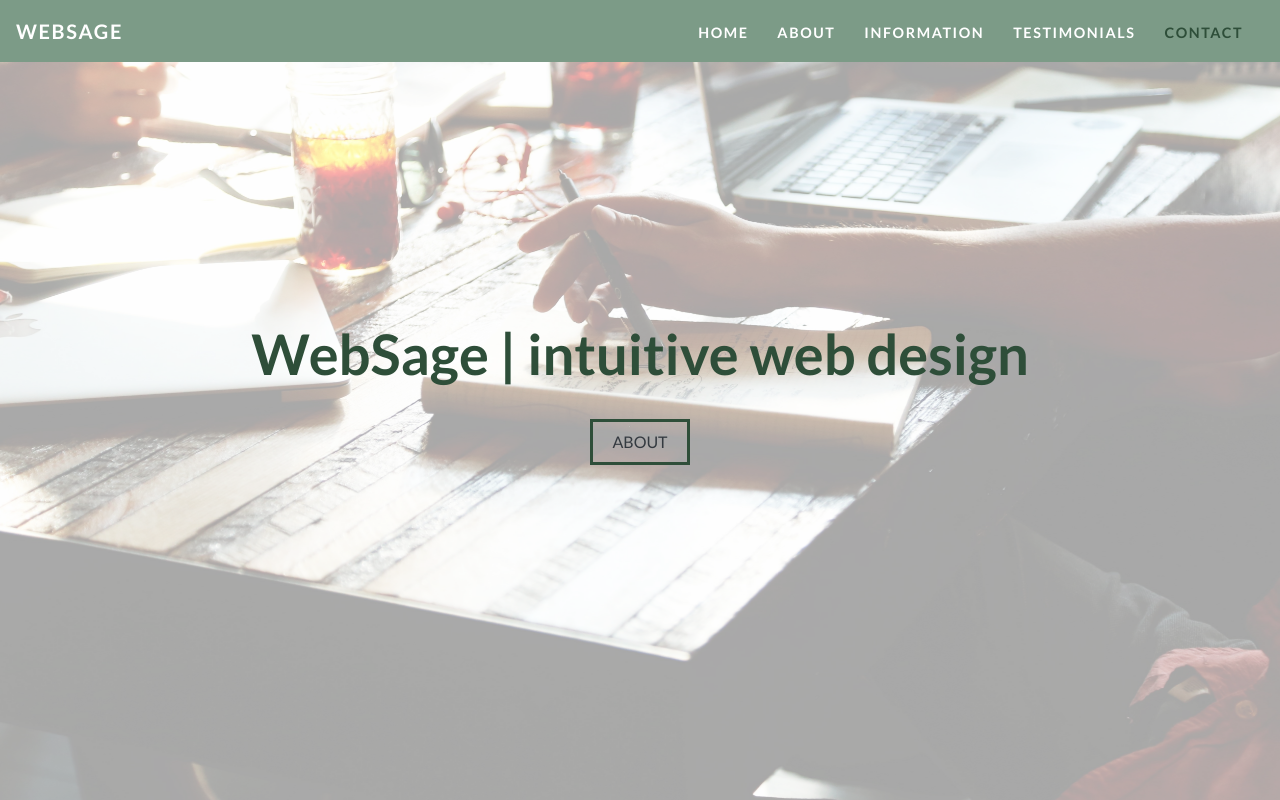
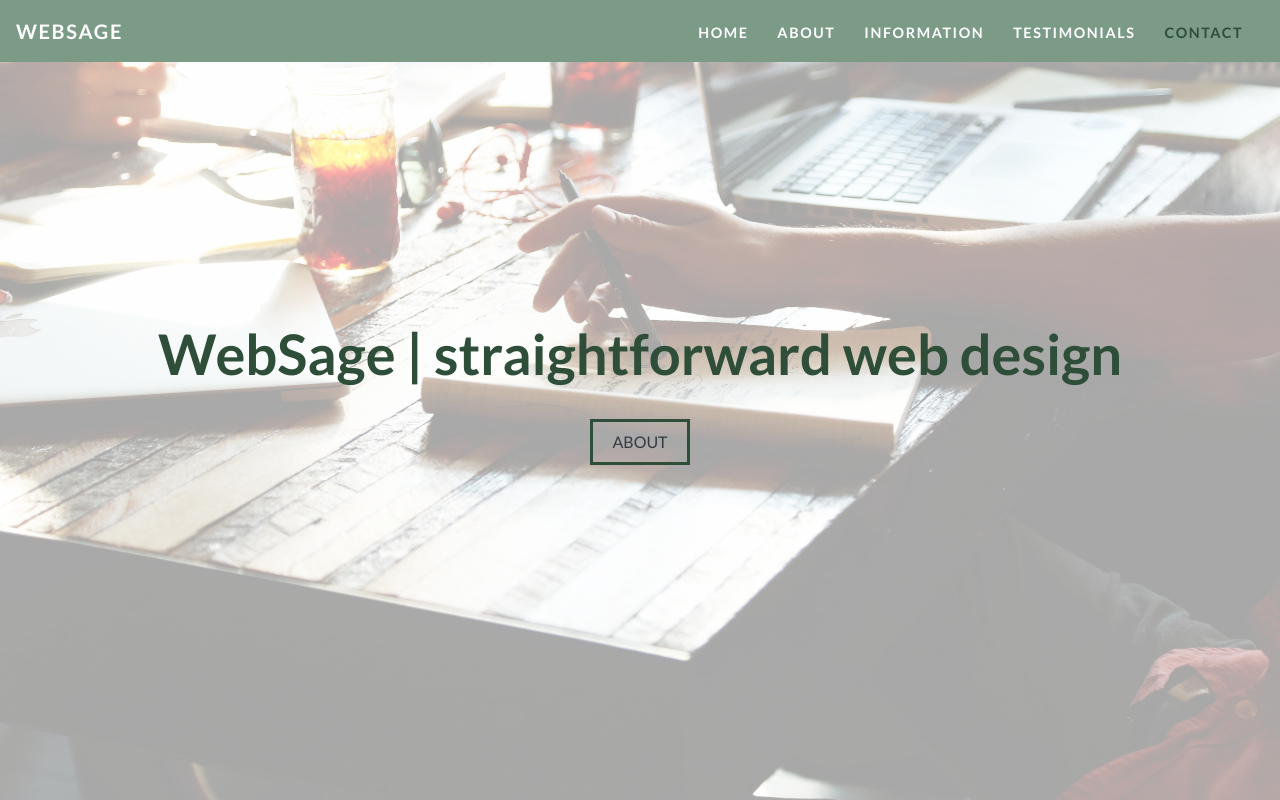
Before and after one commit to websagenz/Sage2, a plain HTML site: page index.html in a window 1280 px wide. Shown: the top 800 px of the page. Drawn offline with Linux system fonts and the light colour scheme.

Commit message:
Update index.html

```diff
--- a/index.html
+++ b/index.html
@@ -59,7 +59,7 @@
 
 		<!-- Start Landing Page Content -->
 		<div class="col-12 caption">
-			<h1 class="display-4 textcolor1 pb-3 pb-md-4 font-weight-bold">WebSage | intuitive web design</h1>
+			<h1 class="display-4 textcolor1 pb-3 pb-md-4 font-weight-bold">WebSage | straightforward web design</h1>
 			<a href="#about" class="btn text-color2 btn-outline-dark">About</a>
 		</div>
 		<!-- End Landing Page Content-->
```
